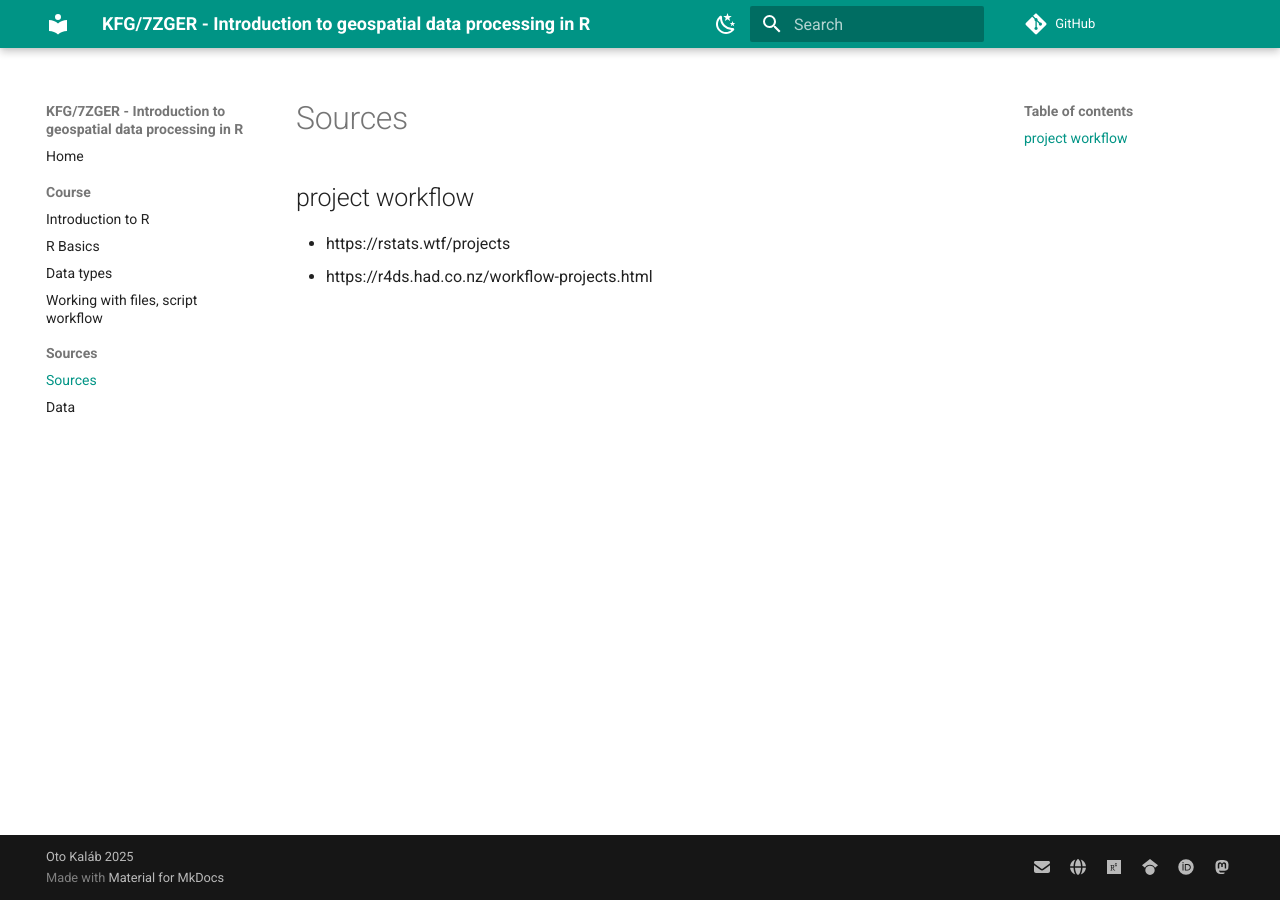
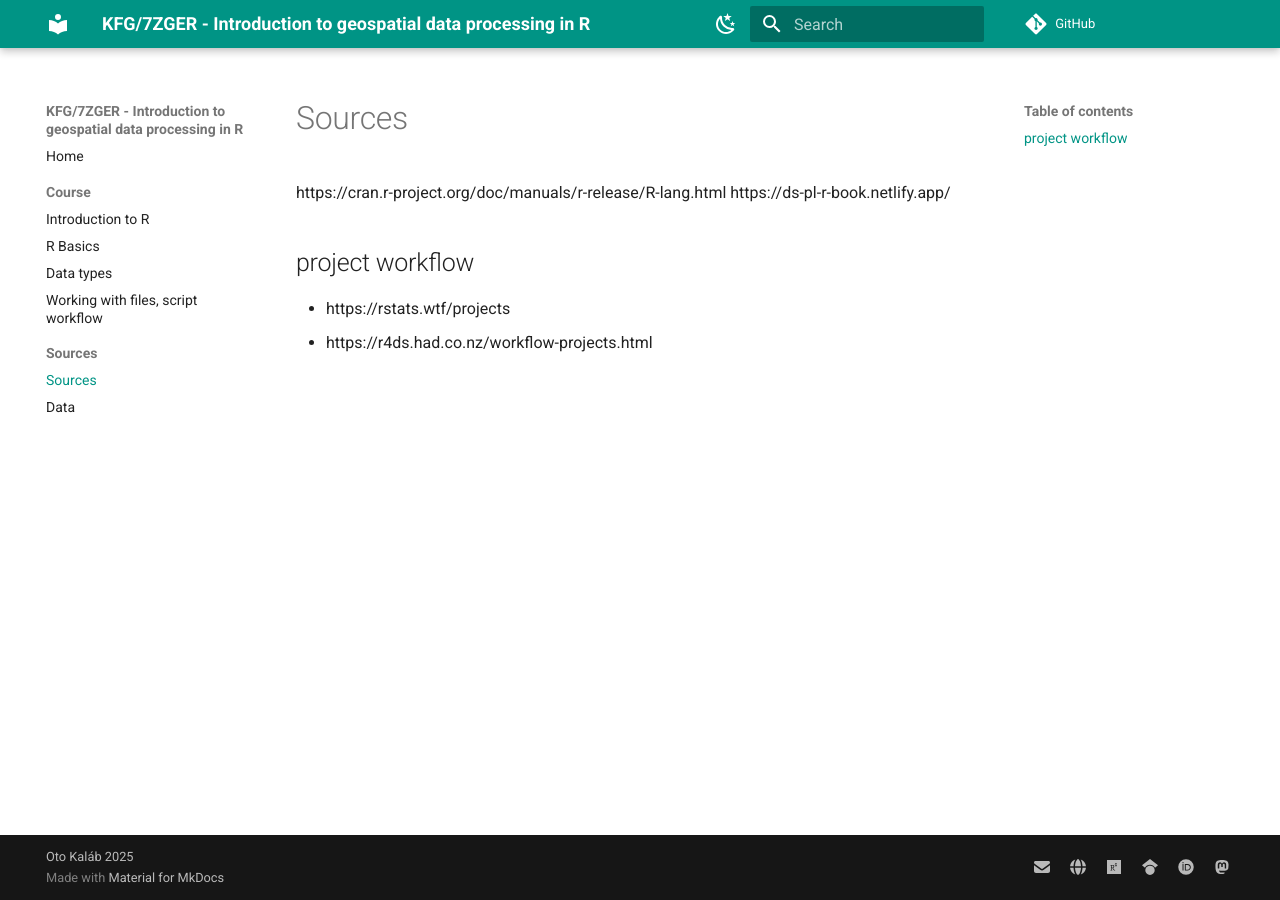
Before and after one commit to kalab-oto/7ZGER, an MkDocs documentation site: the page built from docs/sources.md, in a window 1280 px wide. Built offline with MkDocs 1.6.1 and Material for MkDocs 9.7.7, drawn with Linux system fonts in a browser that asks for light colours; comment, search, counter and statistics services are not loaded; some of the changed lines change nothing that is shown.

Commit message:
add sources

```diff
--- a/docs/sources.md
+++ b/docs/sources.md
@@ -1,4 +1,7 @@
 # Sources
+https://cran.r-project.org/doc/manuals/r-release/R-lang.html
+https://ds-pl-r-book.netlify.app/
+
 ## project workflow
 - https://rstats.wtf/projects
 - https://r4ds.had.co.nz/workflow-projects.html
```
